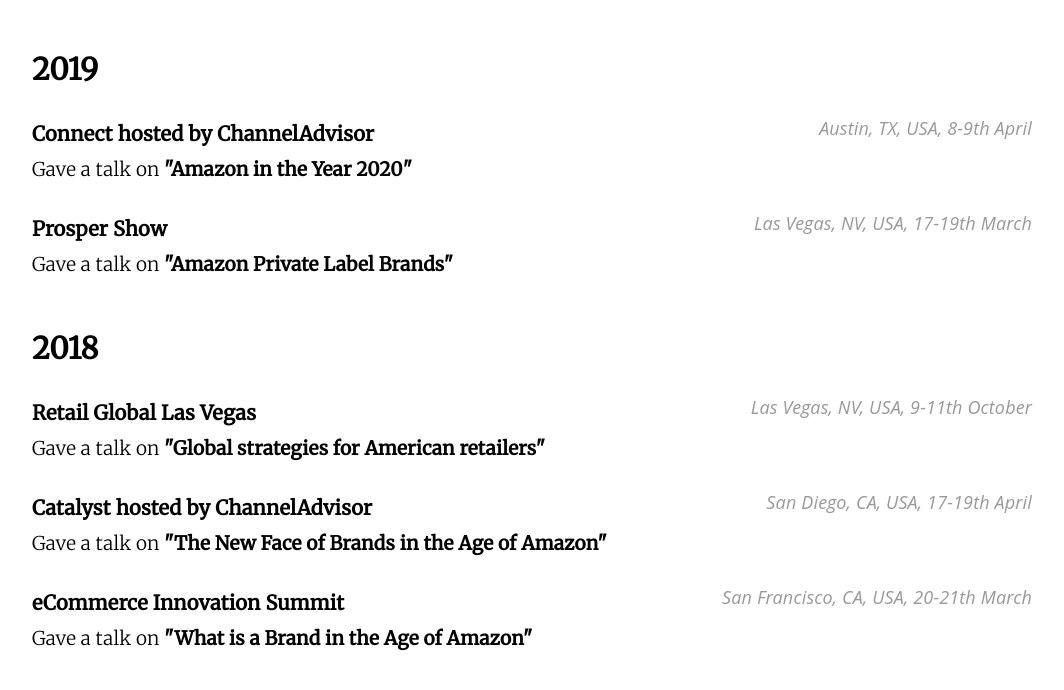
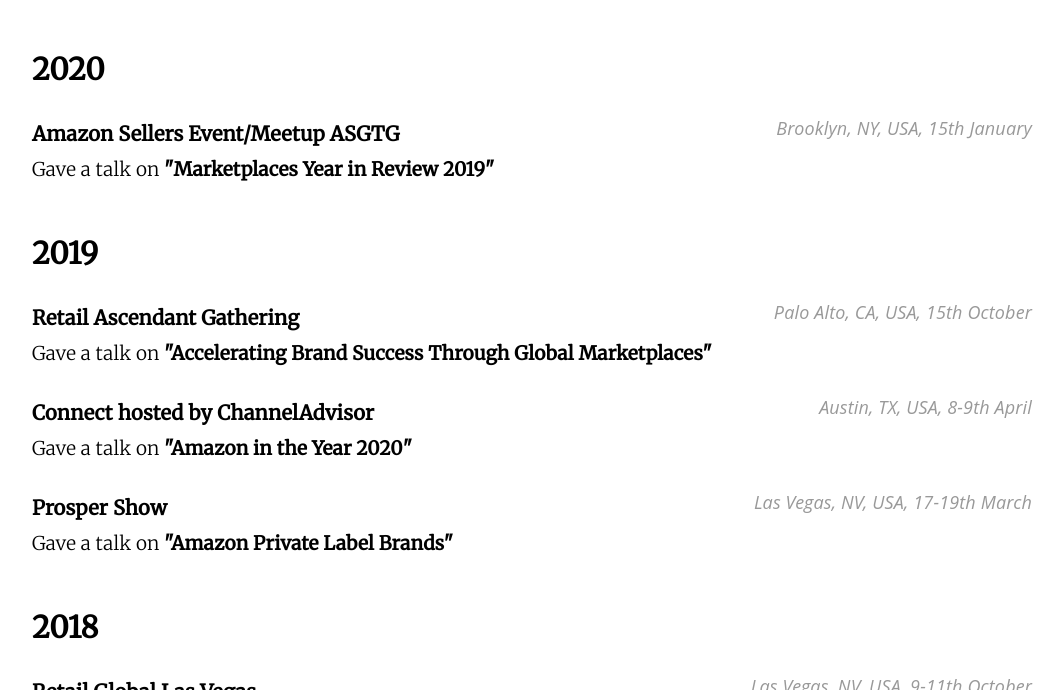
Before and after one commit to juokaz/juokaz.com, a Jekyll site: the page built from conferences.html, in a window 1280 px wide and 900 px high, scrolled down 353 px, cut to the strip 210-900 px from the top of the window. Shown: the whole strip, without its empty margins (108-1172 px from the left). Built offline with Jekyll 4.4.1, drawn with Linux system fonts in a browser that asks for light colours.

Commit message:
Add 2020 conferences

```diff
--- a/_config.yml
+++ b/_config.yml
@@ -100,8 +100,20 @@
   - juozas-kaziukenas-at-drupalcamp-lisboa-2011_8395175728_o.jpg
 
 conferences:
+  - year: 2020
+    talks:
+    - title: Amazon Sellers Event/Meetup ASGTG
+      location: Brooklyn, NY, USA
+      date: 15th January
+      spoken:
+          - title: Marketplaces Year in Review 2019
   - year: 2019
     talks:
+    - title: Retail Ascendant Gathering
+      location: Palo Alto, CA, USA
+      date: 15th October
+      spoken:
+          - title: Accelerating Brand Success Through Global Marketplaces
     - title: Connect hosted by ChannelAdvisor
       location: Austin, TX, USA
       date: 8-9th April
```
